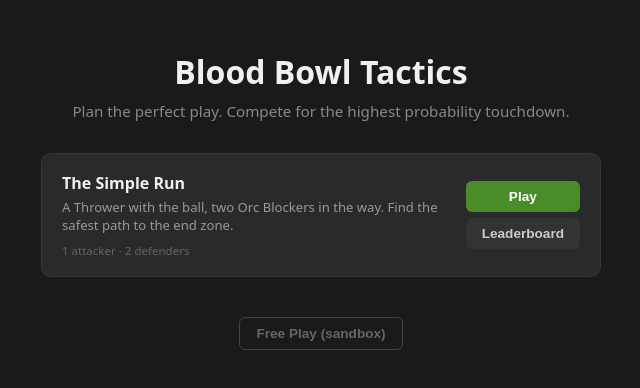
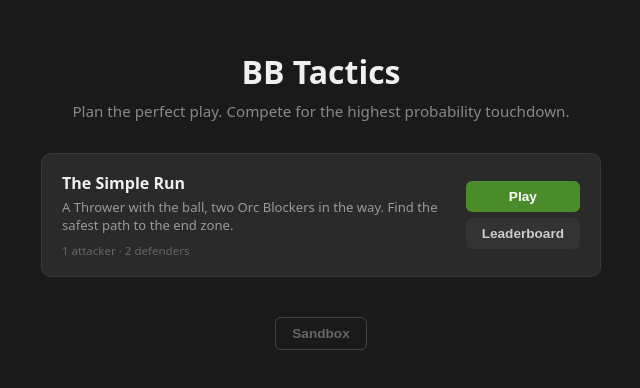
Before and after one commit to handsupbilly/bbt, a React (Vite) app in the folder client/: page / in a window 1280 px wide. Shown: the top 388 px of the page, without its empty margins (319-959 px from the left). Built offline with nearby package versions, Linux system fonts and the light colour scheme.

Commit message:
Rename title to BB Tactics, simplify sandbox button label
Co-authored-by: Ona <no-reply@ona.com>

```diff
--- a/client/src/ScenarioSelect.tsx
+++ b/client/src/ScenarioSelect.tsx
@@ -12,7 +12,7 @@
   return (
     <div className="scenario-select">
       <div className="scenario-select__header">
-        <h1 className="scenario-select__title">Blood Bowl Tactics</h1>
+        <h1 className="scenario-select__title">BB Tactics</h1>
         <p className="scenario-select__subtitle">
           Plan the perfect play. Compete for the highest probability touchdown.
         </p>
@@ -45,7 +45,7 @@
 
       <div className="scenario-select__footer">
         <button className="btn btn--ghost" onClick={onFreePlay}>
-          Free Play (sandbox)
+           Sandbox
         </button>
       </div>
     </div>
```
